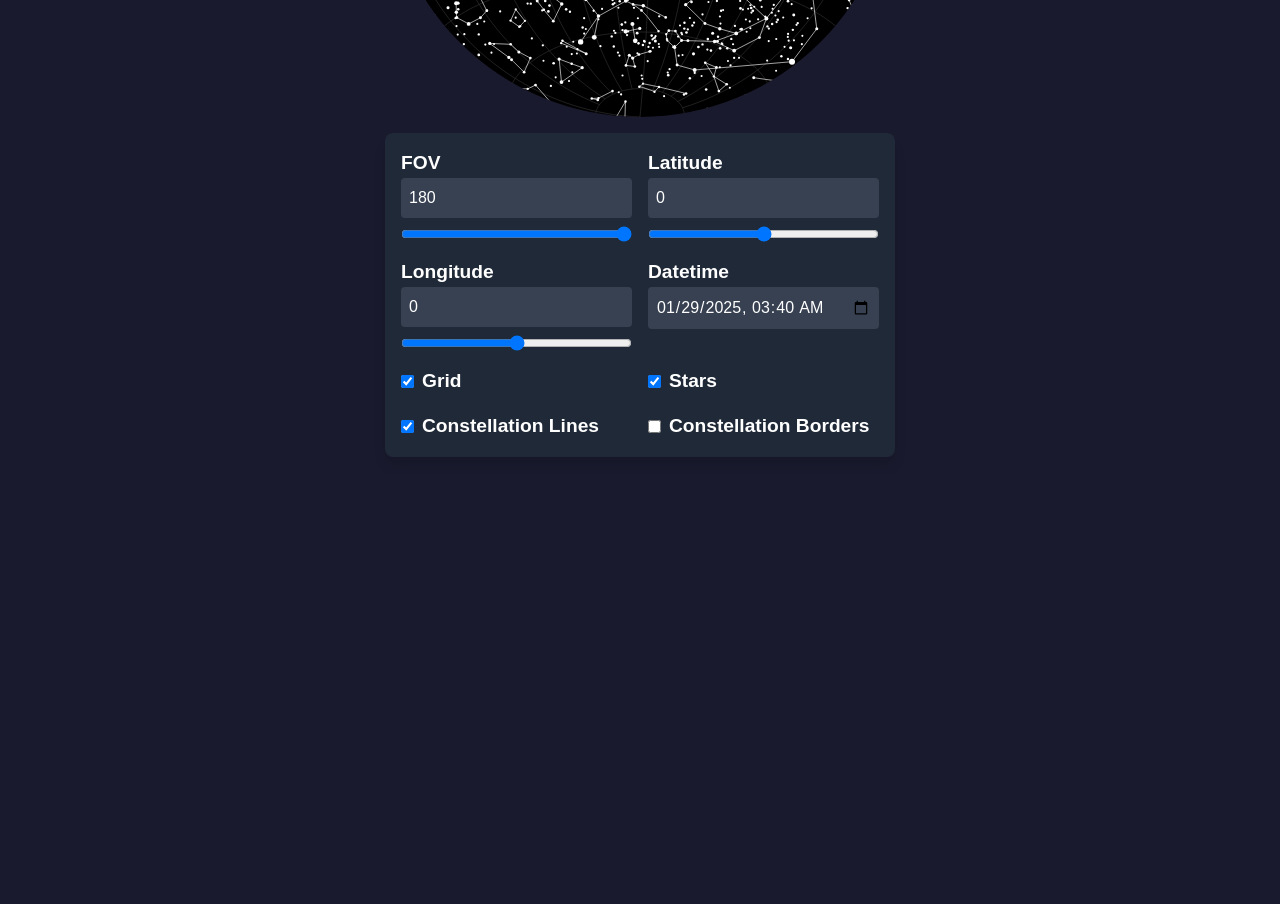
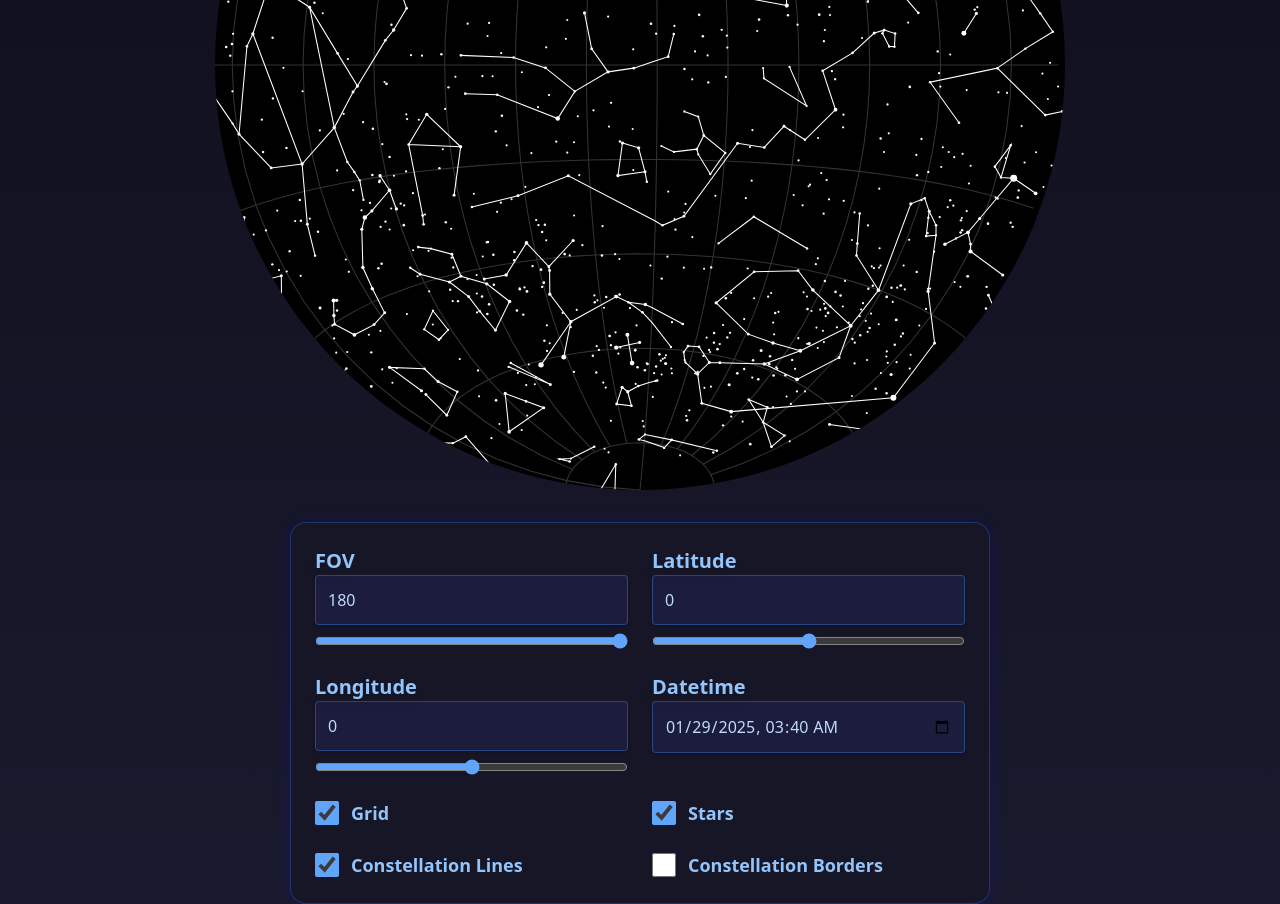
Before and after one commit to skewb1k/skymap, a website built with Vite: page demo/index.html in a window 1280 px wide. Shown: the part 360-1264 px from the top of the page. Before the commit the page ends 833 px from the top, so only its background shows below. Built offline with nearby package versions, Linux system fonts and the light colour scheme.

Commit message:
demo update

```diff
--- a/demo/index.html
+++ b/demo/index.html
@@ -6,84 +6,66 @@
   <meta name="viewport" content="width=device-width, initial-scale=1.0" />
   <title>Sky Map</title>
   <script src="https://cdn.tailwindcss.com"></script>
-  <style>
-    html,
-    body {
-      margin: 0;
-      height: 100%;
-      display: flex;
-      flex-direction: column;
-      align-items: center;
-      justify-content: center;
-      background-color: #1a1a2e;
-      color: white;
-      font-family: sans-serif;
-    }
-
-    #container {
-      display: flex;
-      justify-content: center;
-      align-items: center;
-      width: 100%;
-    }
-
-    canvas {
-      width: 100%;
-      height: 100%;
-      aspect-ratio: 1 / 1;
-    }
-
-    label {
-      font-size: 1.2rem;
-      font-weight: bold;
-      user-select: none;
-    }
-  </style>
 </head>
 
-<body>
-  <div class="w-full flex flex-col items-center">
-    <div class="w-full flex justify-center" id="container">
+<body
+  class="flex items-center justify-center min-h-screen w-full bg-gradient-to-b from-[#0d0d1a] to-[#1a1a2e] text-white font-sans px-6">
+  <div class="w-full max-w-[850px] flex flex-col items-center flex-grow justify-center space-y-8">
+    <div id="container" class="aspect-square w-full flex items-center justify-center">
       <canvas id="canvas"></canvas>
     </div>
-    <div class="mt-4 mb-4 p-4 bg-gray-800 rounded-lg shadow-lg w-full">
-      <form class="grid grid-cols-2 gap-4">
+
+    <div
+      class="p-6 w-full max-w-[700px] bg-[#161627] border border-blue-500/30 shadow-[0_0_15px_rgba(0,0,255,0.2)] rounded-2xl">
+      <form class="grid grid-cols-2 gap-6">
         <div class="flex flex-col">
-          <label for="fov-range">FOV</label>
-          <input type="number" id="fov-input" class="p-2 rounded bg-gray-700 text-white" value="180" min="0" max="180">
-          <input type="range" id="fov-range" class="mt-2" min="1" max="180" value="180">
+          <label for="fov-range" class="text-xl font-semibold text-blue-300 drop-shadow-lg">FOV</label>
+          <input type="number" id="fov-input"
+            class="p-3 rounded bg-[#1c1c3c] text-blue-200 border border-blue-500/40 shadow-md" value="180" min="0"
+            max="180">
+          <input type="range" id="fov-range" class="mt-2 w-full accent-blue-400" min="0" max="180" value="180">
         </div>
+
         <div class="flex flex-col">
-          <label for="latitude-range">Latitude</label>
-          <input type="number" id="latitude-input" class="p-2 rounded bg-gray-700 text-white" value="0" min="-90"
+          <label for="latitude-range" class="text-xl font-semibold text-blue-300 drop-shadow-lg">Latitude</label>
+          <input type="number" id="latitude-input"
+            class="p-3 rounded bg-[#1c1c3c] text-blue-200 border border-blue-500/40 shadow-md" value="0" min="-90"
             max="90">
-          <input type="range" id="latitude-range" class="mt-2" min="-90" max="90">
+          <input type="range" id="latitude-range" class="mt-2 w-full accent-blue-400" step="0.1" min="-90" max="90">
         </div>
+
         <div class="flex flex-col">
-          <label for="longitude-range">Longitude</label>
-          <input type="number" id="longitude-input" class="p-2 rounded bg-gray-700 text-white" value="0" min="-180"
+          <label for="longitude-range" class="text-xl font-semibold text-blue-300 drop-shadow-lg">Longitude</label>
+          <input type="number" id="longitude-input"
+            class="p-3 rounded bg-[#1c1c3c] text-blue-200 border border-blue-500/40 shadow-md" value="0" min="-180"
             max="180">
-          <input type="range" id="longitude-range" class="mt-2" min="-180" max="180">
+          <input type="range" id="longitude-range" class="mt-2 w-full accent-blue-400" step="0.1" min="-180" max="180">
         </div>
+
         <div class="flex flex-col">
-          <label for="datetime">Datetime</label>
-          <input type="datetime-local" id="datetime" class="p-2 rounded bg-gray-700 text-white">
+          <label for="datetime" class="text-xl font-semibold text-blue-300 drop-shadow-lg">Datetime</label>
+          <input type="datetime-local" id="datetime"
+            class="p-3 rounded bg-[#1c1c3c] text-blue-200 border border-blue-500/40 shadow-md">
         </div>
-        <div class="flex items-center space-x-2">
-          <input type="checkbox" id="grid" checked>
-          <label for="grid">Grid</label>
+
+        <div class="flex items-center space-x-3">
+          <input type="checkbox" id="grid" checked class="w-6 h-6 text-blue-400 accent-blue-400">
+          <label for="grid" class="text-lg font-semibold text-blue-300">Grid</label>
         </div>
-        <div class="flex items-center space-x-2">
-          <input type="checkbox" id="stars" checked>
-          <label for="stars">Stars</label>
+
+        <div class="flex items-center space-x-3">
+          <input type="checkbox" id="stars" checked class="w-6 h-6 text-blue-400 accent-blue-400">
+          <label for="stars" class="text-lg font-semibold text-blue-300">Stars</label>
         </div>
-        <div class="flex items-center space-x-2">
-          <input type="checkbox" id="constellations-lines" checked>
-          <label for="constellations-lines">Constellation Lines</label>
+
+        <div class="flex items-center space-x-3">
+          <input type="checkbox" id="constellations-lines" checked class="w-6 h-6 text-blue-400 accent-blue-400">
+          <label for="constellations-lines" class="text-lg font-semibold text-blue-300">Constellation Lines</label>
         </div>
-        <div class="flex items-center space-x-2">
-          <input type="checkbox" id="constellations-borders">
-          <label for="constellations-borders">Constellation Borders</label>
+
+        <div class="flex items-center space-x-3">
+          <input type="checkbox" id="constellations-borders" class="w-6 h-6 text-blue-400 accent-blue-400">
+          <label for="constellations-borders" class="text-lg font-semibold text-blue-300">Constellation Borders</label>
         </div>
       </form>
     </div>
--- a/src/index.ts
+++ b/src/index.ts
@@ -149,6 +149,7 @@ export class SkyMap {
 
 	private render(): void {
 		this.drawer.clear();
+		// this.drawer.clipCircle();
 		this.drawBg();
 		if (this.showGrid) this.drawGrid();
 		if (this.showStars) this.drawStars();
@@ -179,6 +180,7 @@ export class SkyMap {
 	setFov(fov: number): this {
 		this.fov = fov;
 		this.fovFactor = Math.tan(Angle.fromDegrees(this.fov / 4).radians);
+		this.drawer.clipCircle();
 		this.render();
 		return this;
 	}
@@ -277,7 +279,7 @@ export class SkyMap {
 	private drawBg(): void {
 		this.drawer.drawDisk(
 			{ x: this.radius, y: this.radius },
-			this.radius * 1.01,
+			this.radius * 1.5,
 			this.colorConfig.bgColor,
 		);
 	}
@@ -310,7 +312,7 @@ export class SkyMap {
 			for (
 				let decDeg = raDeg % 90 === 0 ? -90 : -80;
 				decDeg <= (raDeg % 90 === 0 ? 90 : 80);
-				decDeg += 2
+				decDeg += 5
 			) {
 				const dec = Angle.fromDegrees(decDeg);
 				const { alt, az } = equatorialToHorizontal(
@@ -320,7 +322,7 @@ export class SkyMap {
 					this.lst,
 				);
 
-				if (this.latitude.degrees === 0) {
+				if (this.latitude.degrees > -1 && this.latitude.degrees < 1) {
 					if (alt.degrees < 0) {
 						continue;
 					}
@@ -342,7 +344,7 @@ export class SkyMap {
 			this.drawer.beginPath();
 			let firstPointVisible = false;
 
-			for (let raDeg = 0; raDeg <= 360; raDeg += 2) {
+			for (let raDeg = 0; raDeg <= 360; raDeg += 5) {
 				const ra = Angle.fromDegrees(raDeg);
 				const { alt, az } = equatorialToHorizontal(
 					ra,
```
